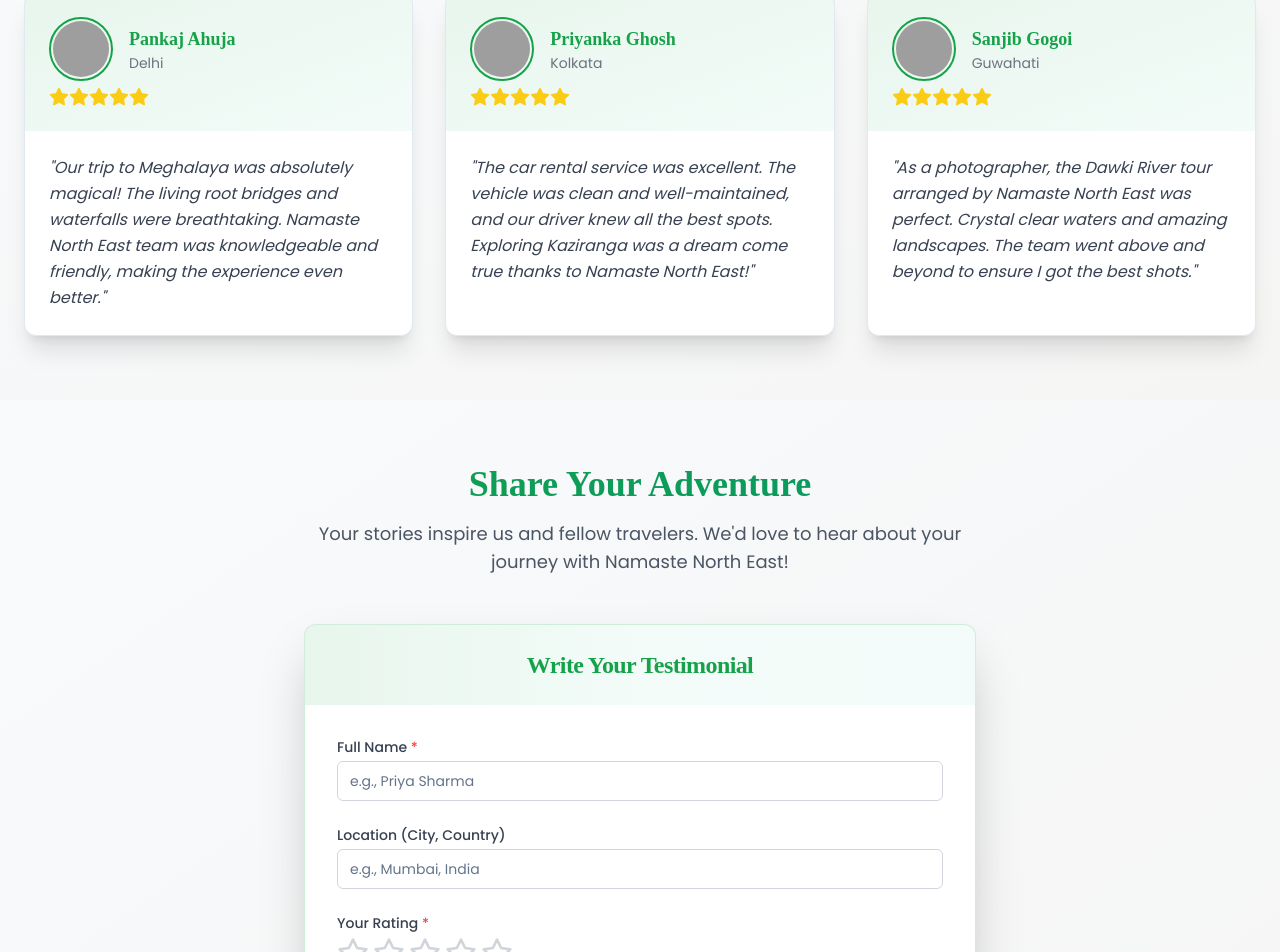
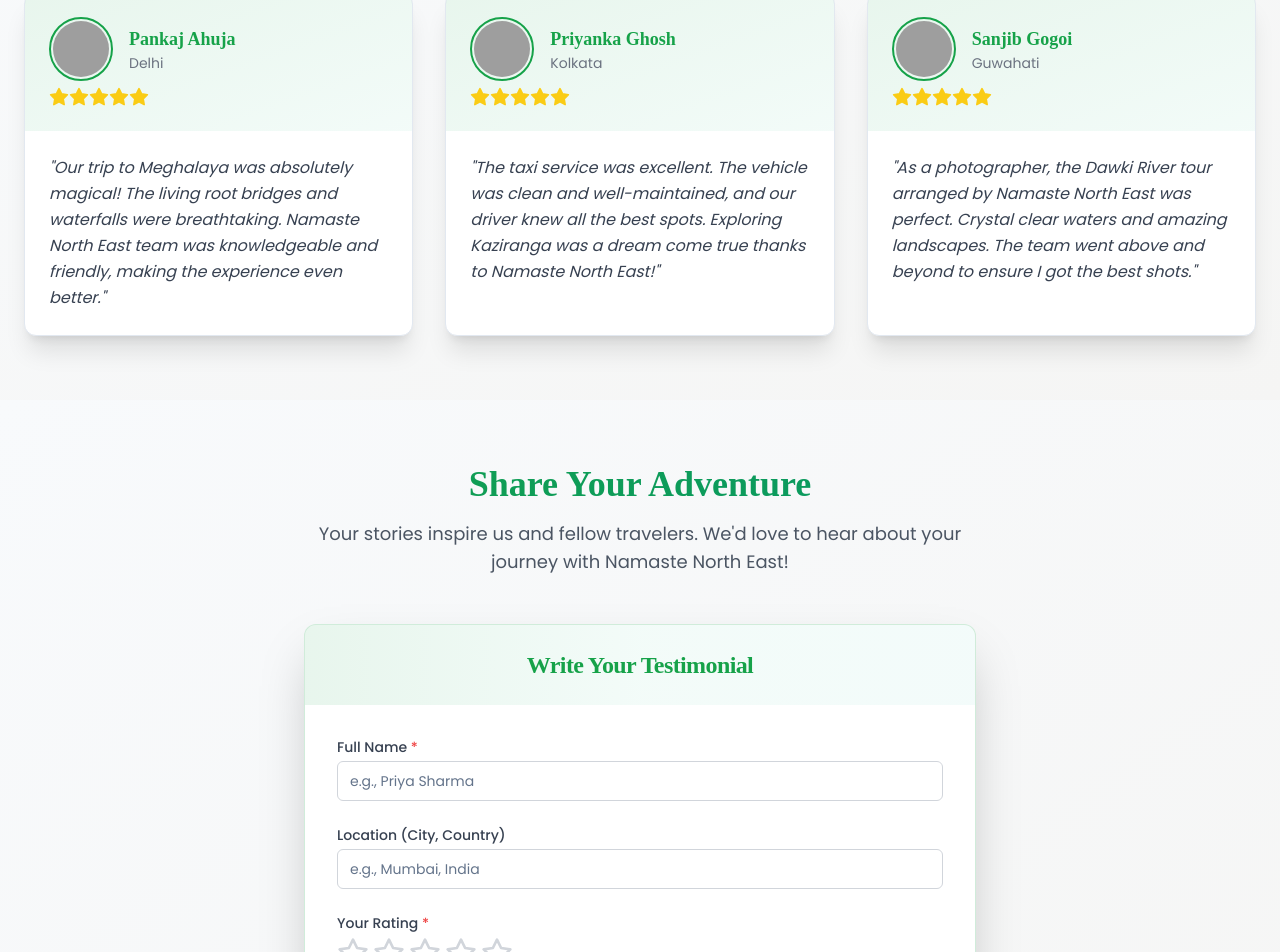
Before and after one commit to HeartCoder/Real, a React (Vite) app: page / in a window 1280 px wide. Shown: the part 3802-4754 px from the top of the page. Built offline with nearby package versions, Linux system fonts and the light colour scheme; grey boxes are pictures that could not be loaded; a web font is replaced by a local one.

Commit message:
Update Testimonials.jsx

```diff
--- a/src/components/Testimonials.jsx
+++ b/src/components/Testimonials.jsx
@@ -18,7 +18,7 @@
     name: "Priyanka Ghosh",
     location: "Kolkata",
     rating: 5,
-    text: "The car rental service was excellent. The vehicle was clean and well-maintained, and our driver knew all the best spots. Exploring Kaziranga was a dream come true thanks to Namaste North East!",
+    text: "The taxi service was excellent. The vehicle was clean and well-maintained, and our driver knew all the best spots. Exploring Kaziranga was a dream come true thanks to Namaste North East!",
     imagePlaceholder: "woman-smiling"
   },
   {
```
